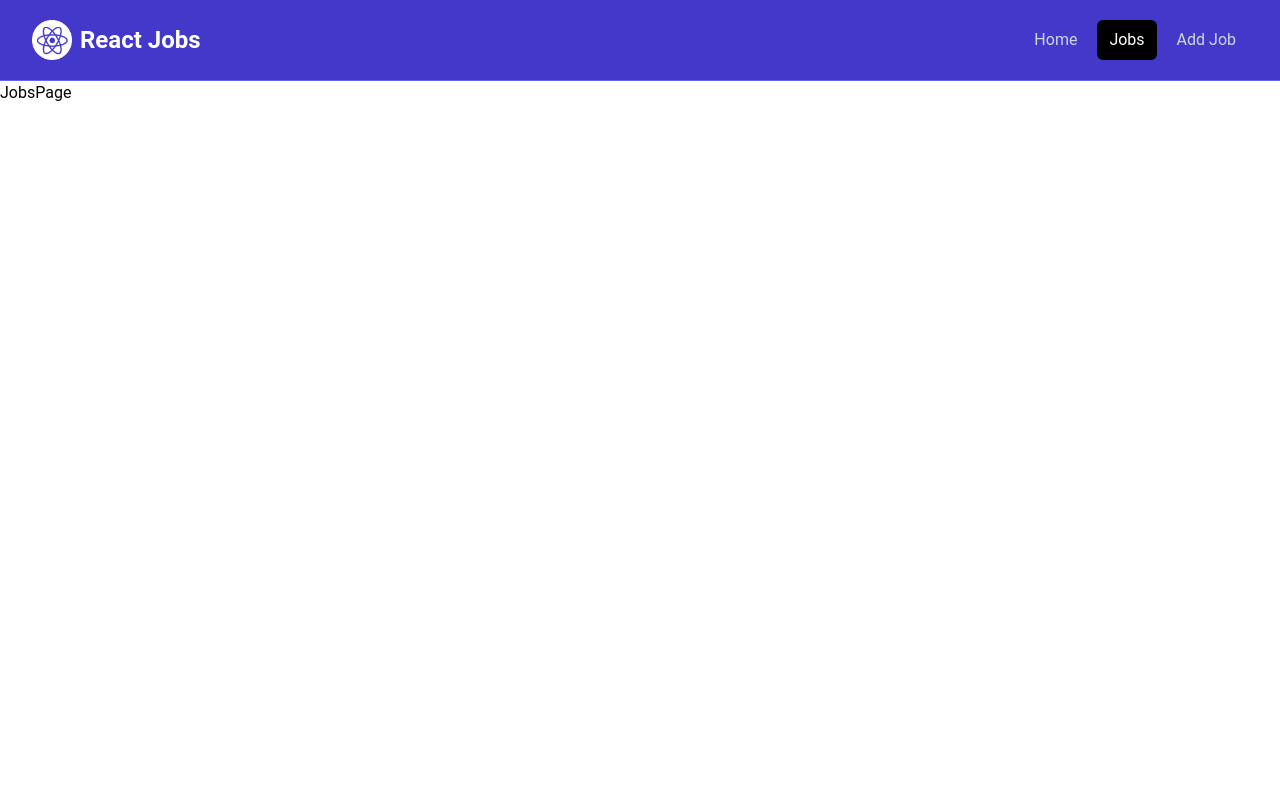
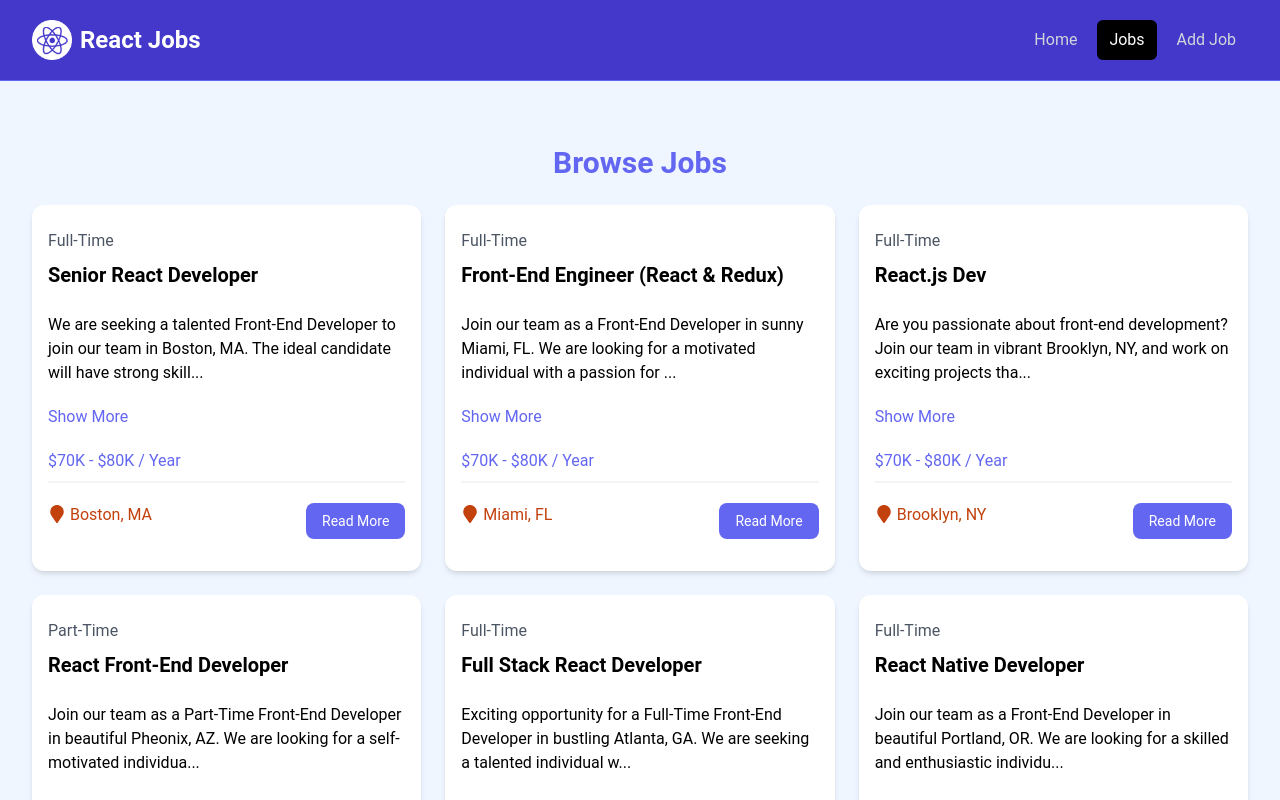
Before and after one commit to Gits-hub/react-jobs, a React (Vite) app: page /jobs in a window 1280 px wide. Shown: the top 800 px of the page. Built offline with nearby package versions, Linux system fonts and the light colour scheme.

Commit message:
chore: create Job listings page

```diff
--- a/src/components/JobListings.jsx
+++ b/src/components/JobListings.jsx
@@ -1,17 +1,18 @@
 import jobs from '../jobs.json'
 import JobListing from './JobListing'
 
-const JobListings = () => {
-  const recentJobs = jobs.slice(0, 3)
+const JobListings = ({ isHome = false }) => {
+
+  const JobListings = isHome ? jobs.slice(0, 3) : jobs;
 
   return (
     <section className="bg-blue-50 px-4 py-10">
       <div className="container-xl lg:container m-auto">
         <h2 className="text-3xl font-bold text-indigo-500 mb-6 text-center">
-          Browse Jobs
+          { isHome ? "Recent Jobs" : "Browse Jobs" }
         </h2>
         <div className="grid grid-cols-1 md:grid-cols-3 gap-6">
-        {recentJobs.map((job)=>(
+        {JobListings.map((job)=>(
           <JobListing key={job.id} job={job} />
         ))}
         </div>
--- a/src/pages/HomePage.jsx
+++ b/src/pages/HomePage.jsx
@@ -11,7 +11,7 @@
       {/* Developers and Employers */}
       <HomeCards />
       {/* Browse Jobs */}
-      <JobListings />
+      <JobListings isHome={true} />
       <ViewAllJobs />
     </>
   )
--- a/src/pages/JobsPage.jsx
+++ b/src/pages/JobsPage.jsx
@@ -1,6 +1,10 @@
+import JobListings from "../components/JobListings"
+
 const JobsPage = () => {
   return (
-    <div>JobsPage</div>
+    <section className="bg-blue-50 px-4 py-6">
+         <JobListings />
+    </section>
   )
 }
 
```
